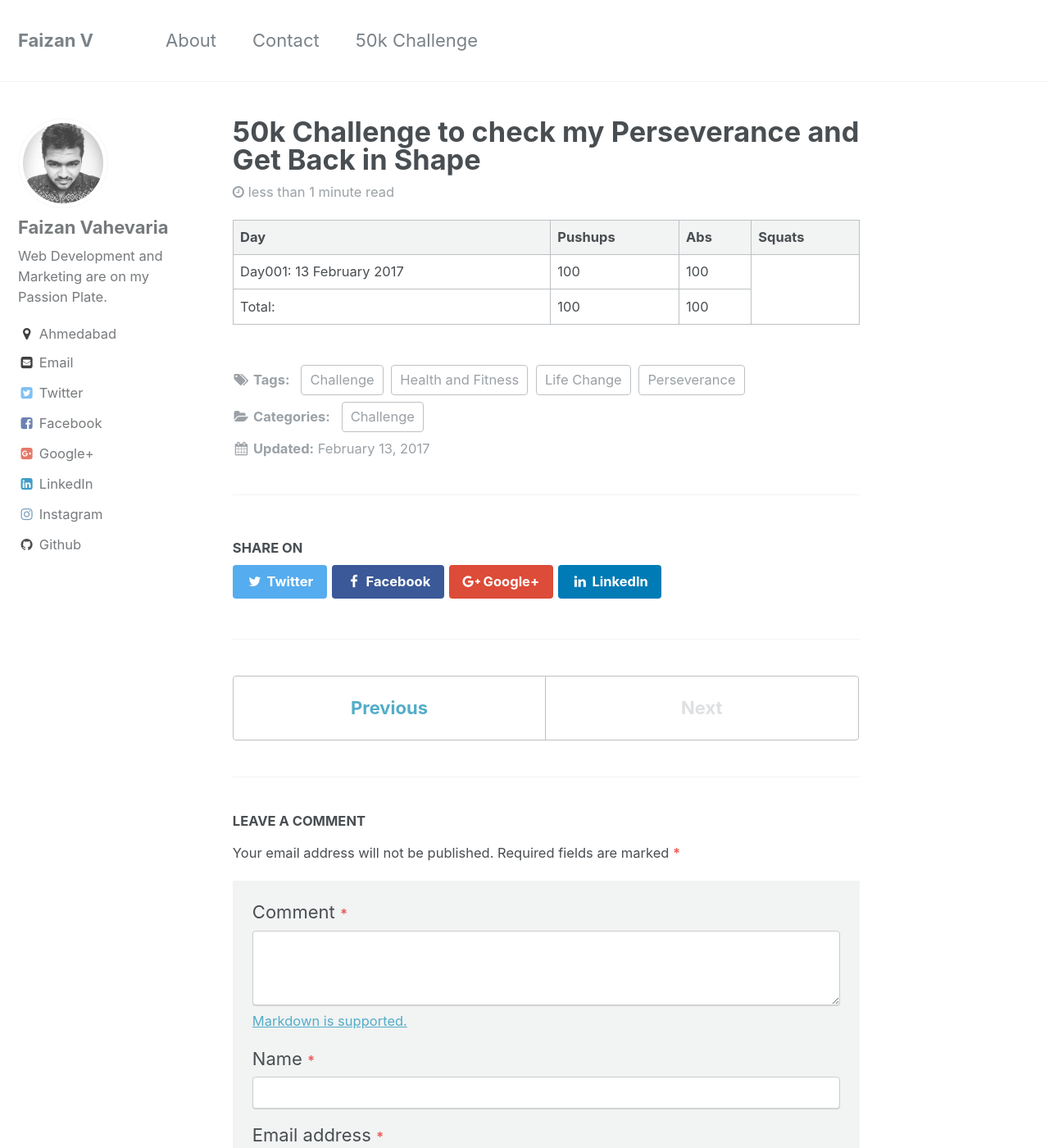
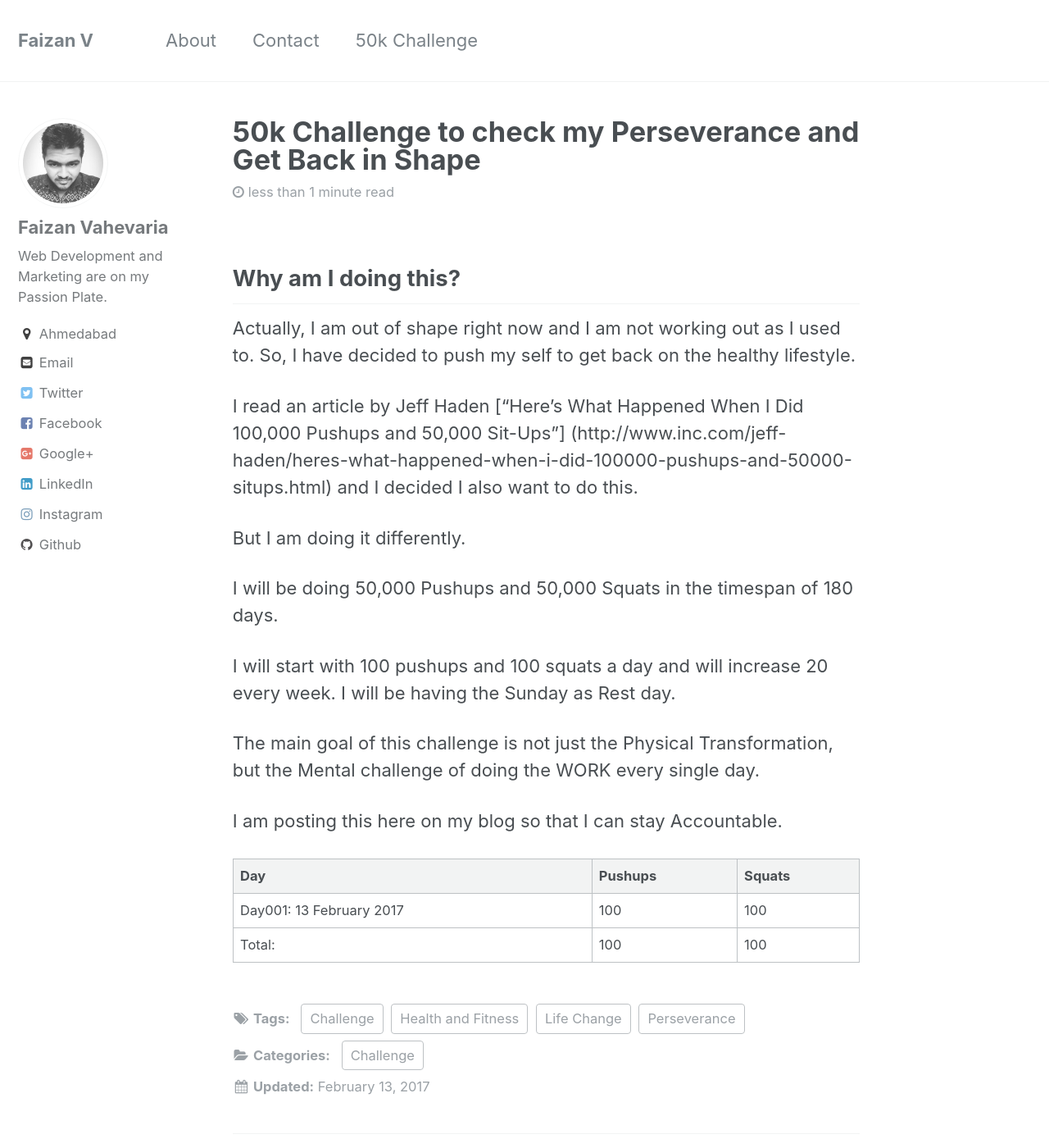
Before and after one commit to faizanvahevaria/faizanvahevaria.github.io, a Jekyll site: the page built from _posts/2017-2-13-50k-challenge.md, in a window 1280 px wide and 1400 px high. Shown: the whole window at 82% size. Built offline with Jekyll 4.4.1, drawn with Linux system fonts in a browser that asks for light colours.

Commit message:
Update 50k Challenge

```diff
--- a/_posts/2017-2-13-50k-challenge.md
+++ b/_posts/2017-2-13-50k-challenge.md
@@ -12,12 +12,29 @@ excerpt: "Nothing"
 permalink: /50k-challenge/
 ---
 
+## Why am I doing this?
+Actually, I am out of shape right now and I am not working out as I used to. So, I have decided to push my self to get back on the healthy lifestyle.
+
+I read an article by Jeff Haden ["Here's What Happened When I Did 100,000 Pushups and 50,000 Sit-Ups"] (http://www.inc.com/jeff-haden/heres-what-happened-when-i-did-100000-pushups-and-50000-situps.html) and I decided  I also want to do this.
+
+But I am doing it differently.
+
+I will be doing 50,000 Pushups and 50,000 Squats in the timespan of 180 days.
+
+I will start with 100 pushups and 100 squats a day and will increase 20 every week.
+I will be having the Sunday as Rest day.
+
+
+The main goal of this challenge is not just the Physical Transformation, but the Mental challenge of doing the WORK every single day.
+
+I am posting this here on my blog so that I can stay Accountable.
+
+
 <table>
   <thead>
     <tr>
       <th>Day</th>
       <th>Pushups</th>
-      <th>Abs</th>
       <th>Squats</th>
     </tr>
   </thead>
```
